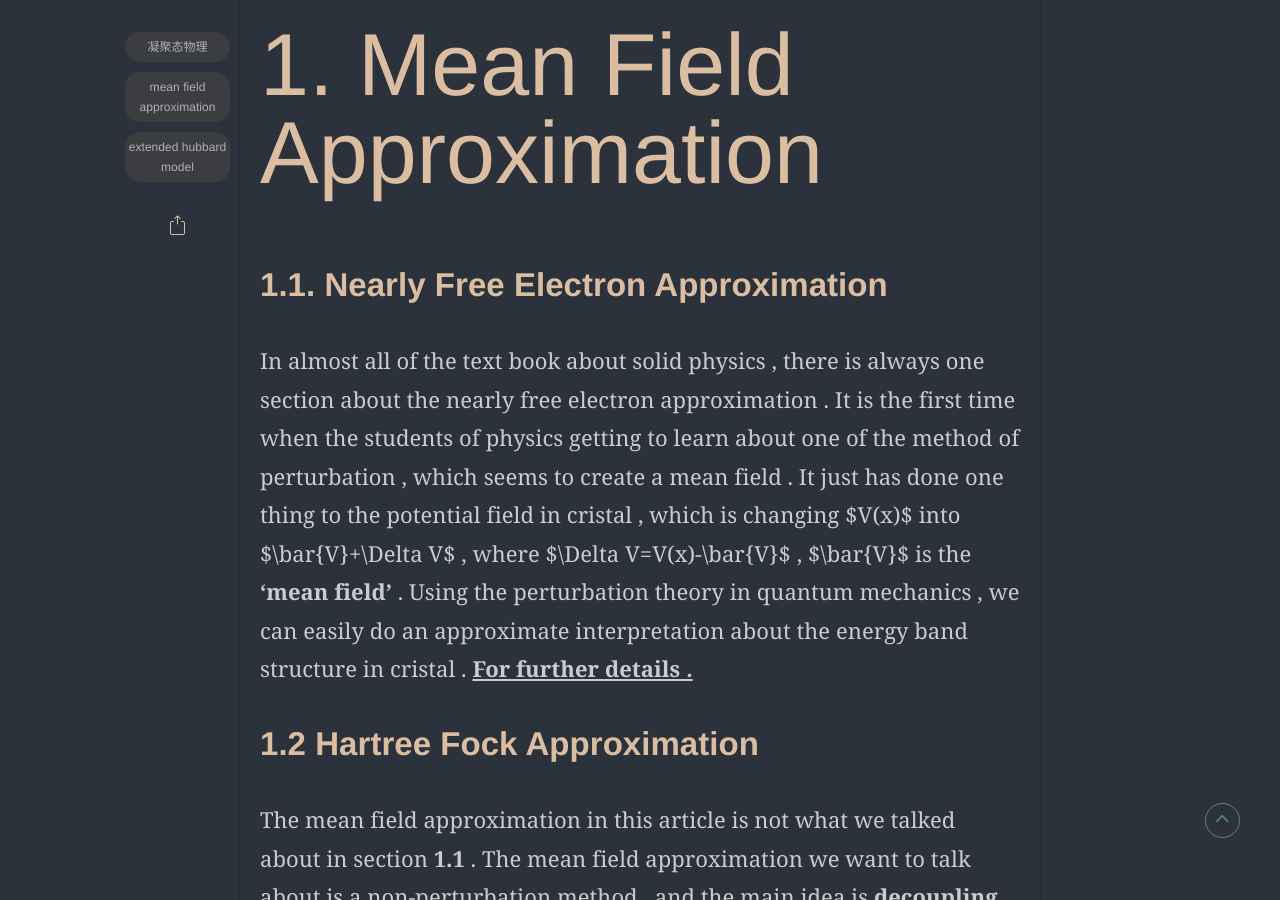
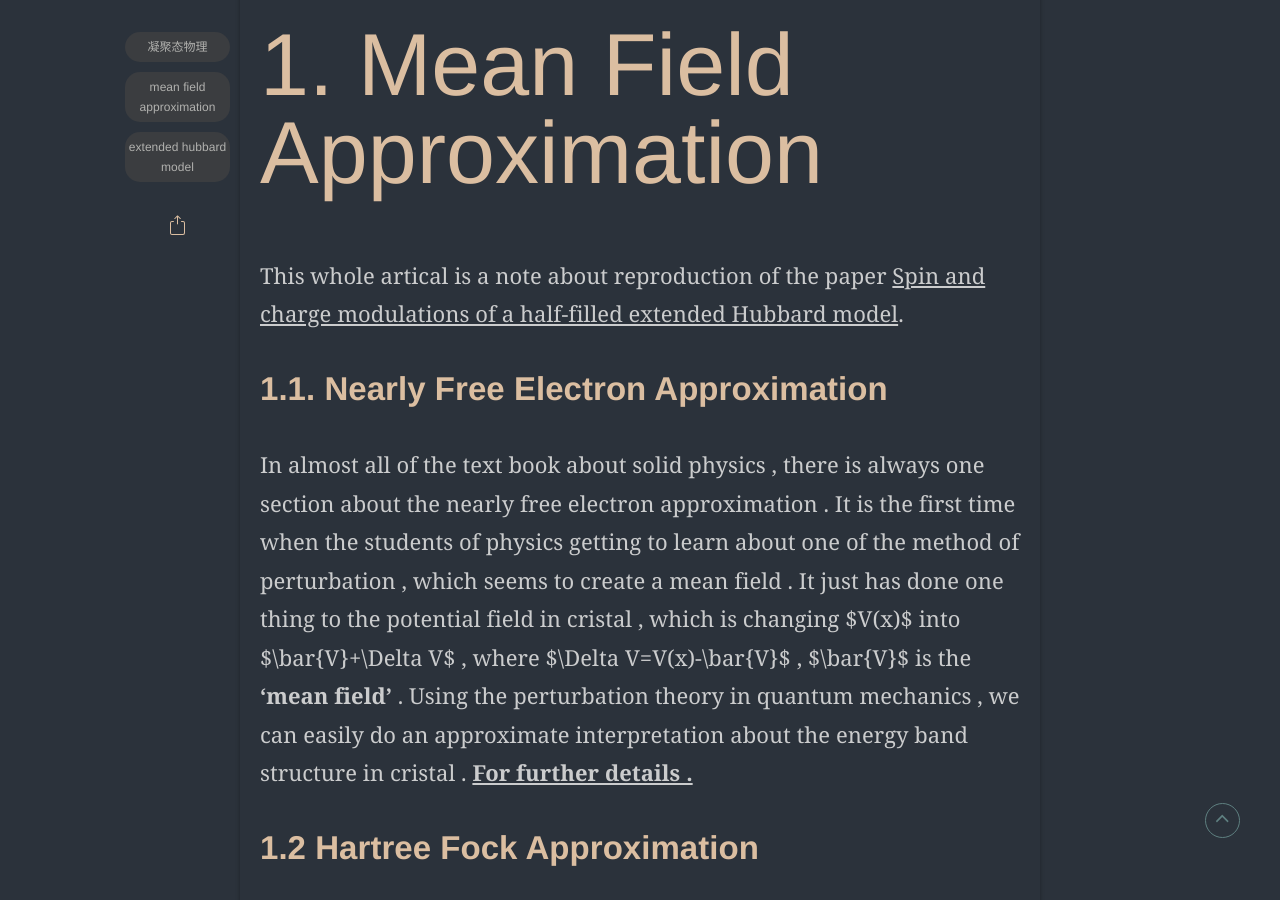
Before and after one commit to Adotar/PhysNote.github.io, a Jekyll site: the page built from _posts/2023-05-04-Mean-Field-Approximation-in-Extended-Hubbard-Model.md, in a window 1280 px wide and 900 px high, scrolled down 1080 px. Built offline with Jekyll 4.4.1, drawn with Linux system fonts in a browser that asks for light colours; some web fonts are replaced; formulas are drawn with MathJax 3.

Commit message:
Update 2023-05-04-Mean-Field-Approximation-in-Extended-Hubbard-Model.md

```diff
--- a/_posts/2023-05-04-Mean-Field-Approximation-in-Extended-Hubbard-Model.md
+++ b/_posts/2023-05-04-Mean-Field-Approximation-in-Extended-Hubbard-Model.md
@@ -12,6 +12,8 @@ mathjax: yes
 description: "A note about my first research program"
 ---
 # 1. Mean Field Approximation
+
+This whole artical is a note about reproduction of the paper [Spin and charge modulations of a half-filled extended Hubbard model](https://link.aps.org/doi/10.1103/PhysRevB.106.235131).
 
 ## 1.1. Nearly Free Electron Approximation
 
```
